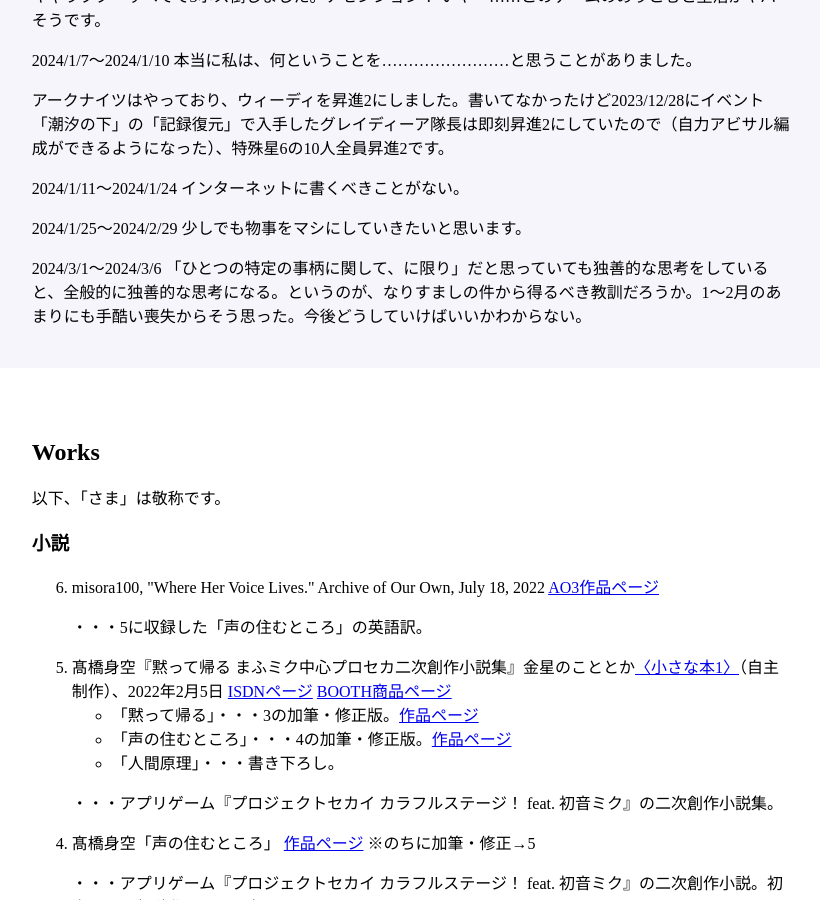
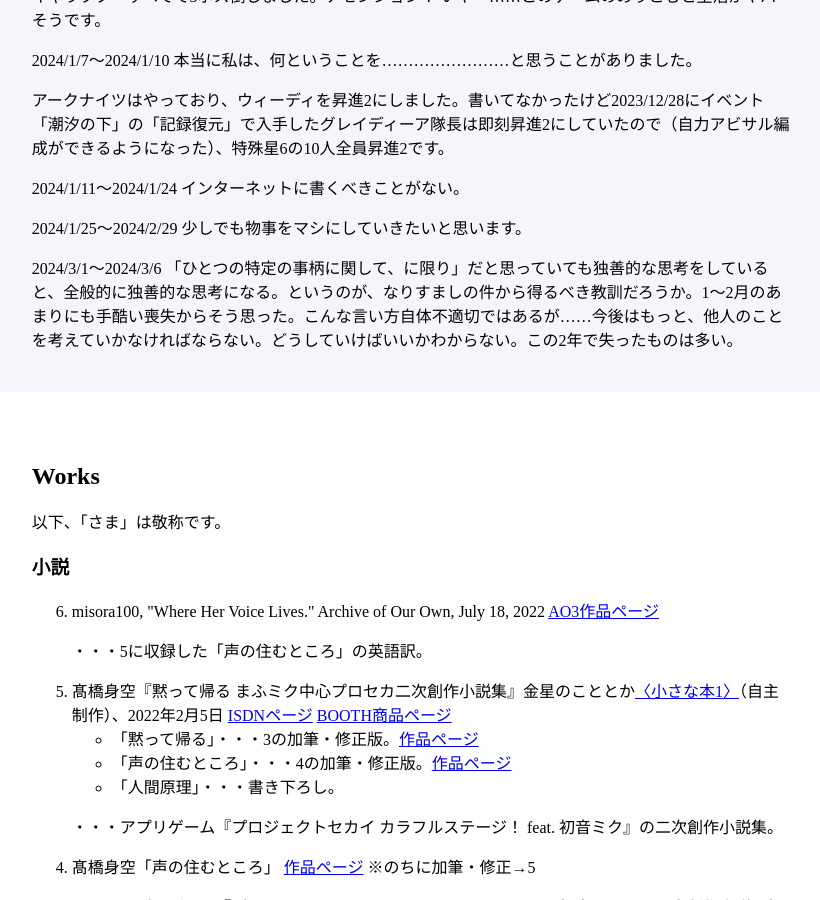
Before and after one commit to misora100/misora100.github.io, a Jekyll site: the page index.html, which Jekyll copies as it is, in a window 1280 px wide and 900 px high, scrolled down 1560 px. Shown: the whole window, without its empty margins (229-1049 px from the left). Built offline with Jekyll 4.4.1, drawn with Linux system fonts in a browser that asks for light colours.

Commit message:
Update index.html

```diff
--- a/index.html
+++ b/index.html
@@ -64,7 +64,7 @@
         <p>アークナイツはやっており、ウィーディを昇進2にしました。書いてなかったけど2023/12/28にイベント「潮汐の下」の「記録復元」で入手したグレイディーア隊長は即刻昇進2にしていたので（自力アビサル編成ができるようになった）、特殊星6の10人全員昇進2です。</p>
         <p>2024/1/11～2024/1/24 インターネットに書くべきことがない。</p>
         <p>2024/1/25～2024/2/29 少しでも物事をマシにしていきたいと思います。</p>
-        <p>2024/3/1～2024/3/6 「ひとつの特定の事柄に関して、に限り」だと思っていても独善的な思考をしていると、全般的に独善的な思考になる。というのが、なりすましの件から得るべき教訓だろうか。1～2月のあまりにも手酷い喪失からそう思った。今後どうしていけばいいかわからない。</p>
+        <p>2024/3/1～2024/3/6 「ひとつの特定の事柄に関して、に限り」だと思っていても独善的な思考をしていると、全般的に独善的な思考になる。というのが、なりすましの件から得るべき教訓だろうか。1～2月のあまりにも手酷い喪失からそう思った。こんな言い方自体不適切ではあるが……今後はもっと、他人のことを考えていかなければならない。どうしていけばいいかわからない。この2年で失ったものは多い。</p>
     </div>
     <div class="main">
         <h2>Works</h2>
```
